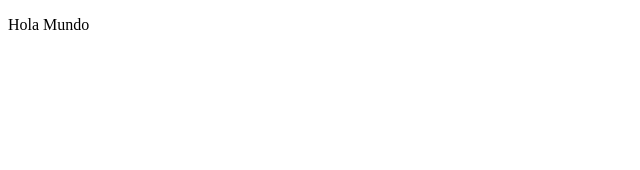
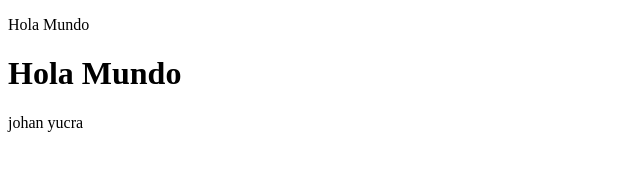
Before and after one commit to johan5721/Laboratorio2IDWeb, a plain HTML site: page index.html in a window 1280 px wide. Shown: the whole page, without its empty margins (0-640 px from the left). Drawn offline with Linux system fonts and the light colour scheme.

Commit message:
Agregando parrafo

```diff
--- a/index.html
+++ b/index.html
@@ -7,6 +7,7 @@
 </head>
 <body>
     <p>Hola Mundo</p>
-
+    <h1>Hola Mundo</h1>
+    <p>johan yucra </p>
 </body>
 </html>
```
